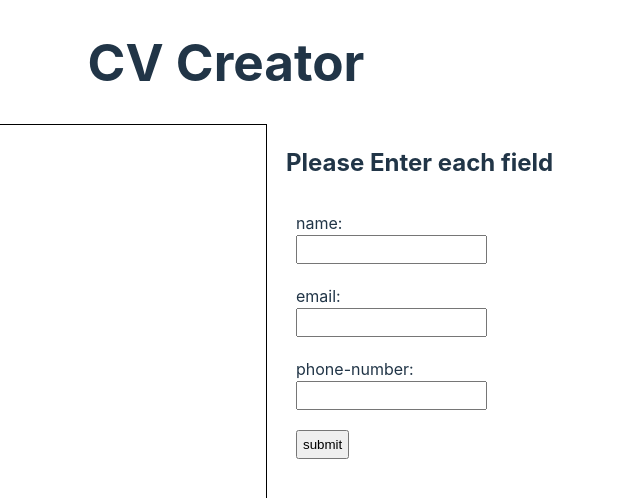
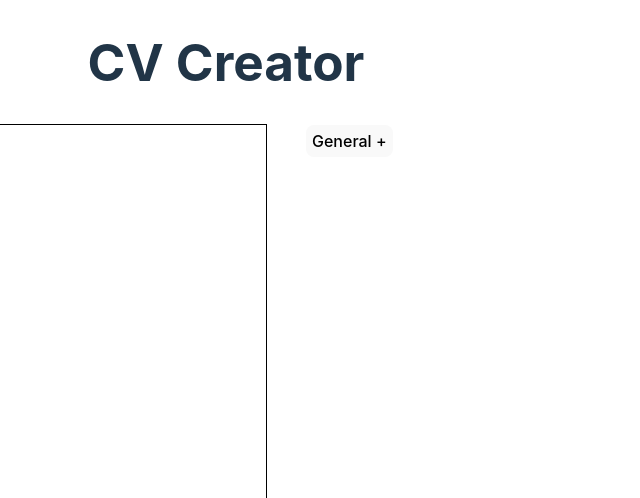
Before and after one commit to chimdice/cv-application, a React (Vite) app: page / in a window 1280 px wide. Shown: the top 498 px of the page, without its empty margins (414-1054 px from the left). Built offline with nearby package versions, Linux system fonts and the light colour scheme.

Commit message:
Form will now appear once button clicked

```diff
--- a/src/App.css
+++ b/src/App.css
@@ -43,3 +43,7 @@ input {
   display: inline;
   font-size: 18px;
 }
+
+.hide-form {
+  display: none;
+}
--- a/src/App.jsx
+++ b/src/App.jsx
@@ -21,6 +21,7 @@ function App() {
           <GeneralForm/>
         </div>
        <div className="add-section-render">
+        <GeneralFormCreate/>
        </div>
       </main>
     </>
--- a/src/components/SectionCreate.jsx
+++ b/src/components/SectionCreate.jsx
@@ -1,11 +1,12 @@
-import { GeneralForm, RenderGenral } from "./SectionForm";
+const addGeneral = () => {
+    const general = document.querySelector(".form-general");
+    console.log(general);
+    general.classList.toggle("hide-form");
 
-const addGeneral = () => {
-    const cv = document.querySelector(".cv-render");
-    cv.appendChild(RenderGenral);
-    //cv.insertBefore(RenderGenral, cv.firstChild);
-    const form = document.querySelector(".form-render");
-    form.appendChild(GeneralForm);
+    const buttons = document.querySelectorAll('button');
+    buttons.forEach((button) => {
+        button.style.display = 'none';
+    })
 
 }
 
--- a/src/components/SectionForm.jsx
+++ b/src/components/SectionForm.jsx
@@ -11,7 +11,7 @@ function GeneralForm () {
 
     return (
         <>
-        <div className="form-general">
+        <div className="form-general hide-form">
           <h2>Please Enter each field</h2>
           <form>
             <FormElement type="text" field="name" value={nameInfo} onType={updateNameInfo}/>
```
